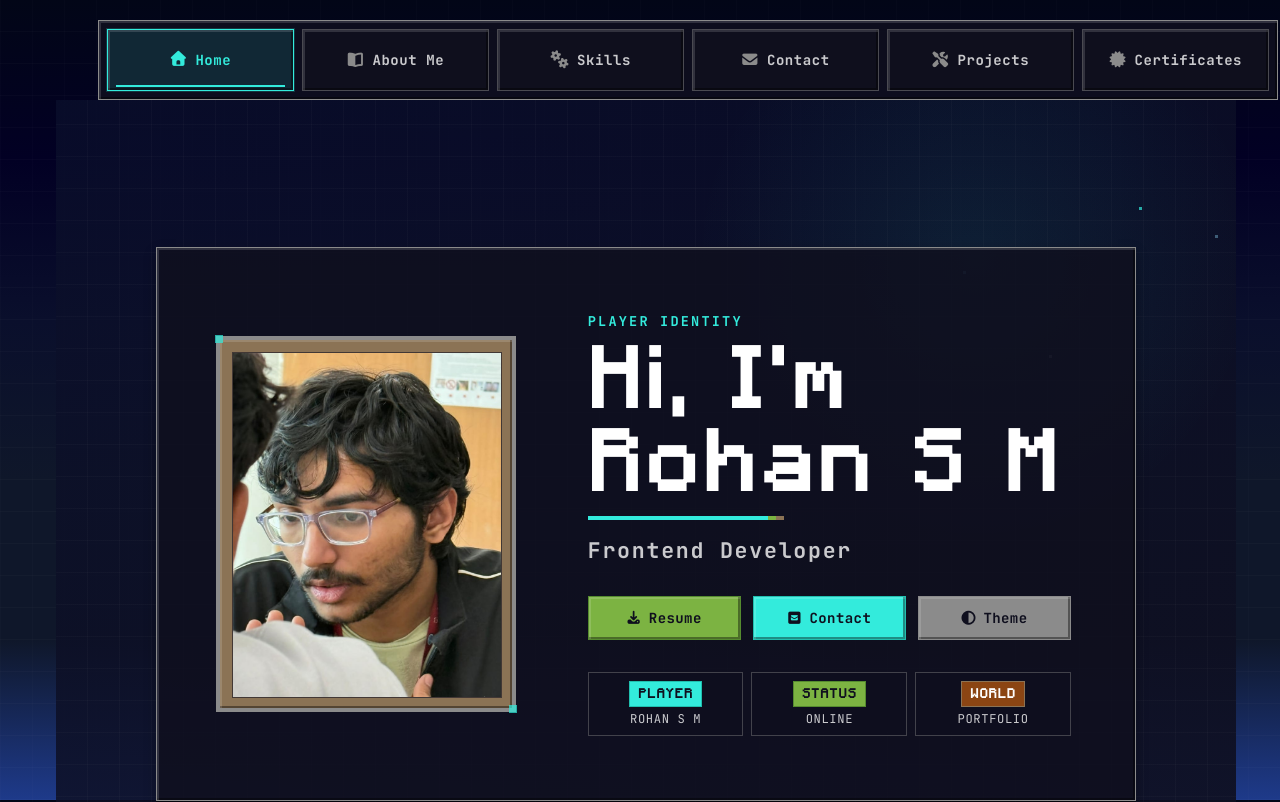
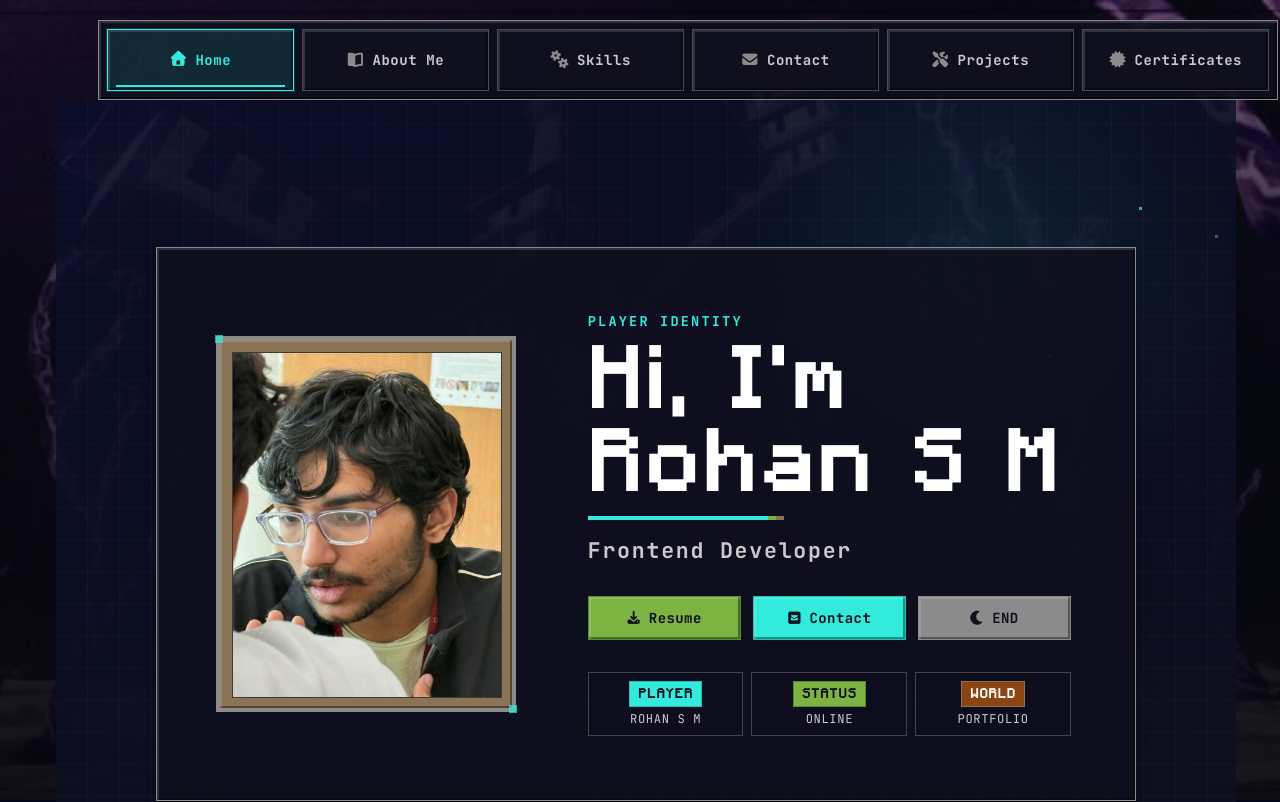
Before and after one commit to Rohan-Shridhar/portfolio, a React (Vite) app: page / in a window 1280 px wide. Shown: the top 802 px of the page. Built offline with nearby package versions, Linux system fonts and the light colour scheme.

Commit message:
Add environment background feature with dynamic wallpapers and theme management

```diff
--- a/src/App.jsx
+++ b/src/App.jsx
@@ -6,6 +6,16 @@ import Skills from './Skills.jsx'
 import Contact from './Contact.jsx'
 import Projects from './Projects.jsx'
 import Footer from './Footer.jsx'
+
+function EnvironmentBackground() {
+  return (
+    <div className="environment-background" aria-hidden="true">
+      <span className="environment-layer environment-layer-end" />
+      <span className="environment-layer environment-layer-nether" />
+      <span className="environment-overlay" />
+    </div>
+  )
+}
 
 function App() {
   const [showBackToTop, setShowBackToTop] = useState(false)
@@ -29,6 +39,8 @@ function App() {
   }
 
   return (<>
+    <EnvironmentBackground />
+
     <header className="site-header">
       <Menu isScrolled={isScrolled} />
     </header>
--- a/src/Home.jsx
+++ b/src/Home.jsx
@@ -1,27 +1,28 @@
-import { useState, useEffect, useRef } from 'react';
+import { useState, useEffect } from 'react';
 import profile from './assets/images/pfp.jpeg';
 import { Badge, BlockButton, BlockCard, PixelBorder } from './components/ui/index.js';
+import {
+    ENVIRONMENTS,
+    applyEnvironment,
+    getInitialEnvironment,
+    persistEnvironment,
+} from './theme.js';
 
 export default function Home(){
-    const [theme, setTheme] = useState("space");
-
-    // Theme button refs & state (top-right corner)
-    const themePlaceholderRef = useRef(null);
-    const themeBtnRef = useRef(null);
-    const [themeBtnStyle, setThemeBtnStyle] = useState({});
-    const [themeTextStyle, setThemeTextStyle] = useState({});
-
-    // Resume button refs & state (top-left corner)
-    const resumePlaceholderRef = useRef(null);
-    const resumeBtnRef = useRef(null);
-    const [resumeBtnStyle, setResumeBtnStyle] = useState({});
-    const [resumeTextStyle, setResumeTextStyle] = useState({});
+    const [theme, setTheme] = useState(getInitialEnvironment);
 
     function toggleTheme() {
-        const newTheme = theme === "light" ? "space" : "light";
-        setTheme(newTheme);
-        document.body.className = newTheme;
+        setTheme((currentTheme) => (
+            currentTheme === ENVIRONMENTS.END
+                ? ENVIRONMENTS.NETHER
+                : ENVIRONMENTS.END
+        ));
     }
+
+    useEffect(() => {
+        applyEnvironment(theme);
+        persistEnvironment(theme);
+    }, [theme]);
 
     function downloadResume() {
         const a = document.createElement('a');
@@ -29,79 +30,6 @@ export default function Home(){
         a.download = 'Rohan_Mirjankar_Resume.pdf';
         a.click();
     }
-
-    useEffect(() => {
-        const handleScrollAndResize = () => {
-            const aboutSection = document.getElementById('about-me');
-            const limit = aboutSection ? aboutSection.offsetTop : window.innerHeight * 0.8;
-            const y = window.scrollY;
-            const progress = Math.min(1, y / limit);
-            const textProgress = Math.min(1, progress / 0.6);
-            const margin = window.innerWidth * 0.05;
-
-            function animateBtn(placeholderRef, toRight, setStyle, setText) {
-                const placeholder = placeholderRef.current;
-                if (!placeholder) return;
-
-                const rect = placeholder.getBoundingClientRect();
-                const startTop = rect.top + y;
-                const startLeft = rect.left + window.scrollX;
-                const width = rect.width;
-                const height = rect.height;
-
-                const targetTop = 20;
-                const targetLeft = toRight
-                    ? window.innerWidth - margin - height
-                    : margin;
-
-                const currentTop = (startTop - y) * (1 - progress) + targetTop * progress;
-                const currentWidth = width * (1 - progress) + height * progress;
-                const currentLeft = startLeft * (1 - progress) + targetLeft * progress;
-
-                if (y === 0) {
-                    setStyle({ position: 'static', zIndex: 'auto' });
-                    setText({ display: 'inline', opacity: 1, maxWidth: '80px', overflow: 'hidden' });
-                } else {
-                    setStyle({
-                        position: 'fixed',
-                        top: `${currentTop}px`,
-                        left: `${currentLeft}px`,
-                        width: `${currentWidth}px`,
-                        height: `${height}px`,
-                        margin: 0,
-                        zIndex: 1000,
-                        boxShadow: progress > 0.5 ? '0 4px 20px rgba(0, 0, 0, 0.3)' : 'none',
-                        transform: `scale(${1 - progress * 0.1})`,
-                        transition: 'box-shadow 0.3s ease, transform 0.1s ease',
-                        pointerEvents: 'auto'
-                    });
-                    setText({
-                        display: 'inline-block',
-                        opacity: 1 - textProgress,
-                        maxWidth: `${(1 - textProgress) * 80}px`,
-                        overflow: 'hidden',
-                        whiteSpace: 'nowrap',
-                        verticalAlign: 'middle',
-                        transition: 'none'
-                    });
-                }
-            }
-
-            animateBtn(themePlaceholderRef, true, setThemeBtnStyle, setThemeTextStyle);
-            animateBtn(resumePlaceholderRef, false, setResumeBtnStyle, setResumeTextStyle);
-        };
-
-        handleScrollAndResize();
-        window.addEventListener('scroll', handleScrollAndResize, { passive: true });
-        window.addEventListener('resize', handleScrollAndResize);
-        const timeoutId = setTimeout(handleScrollAndResize, 100);
-
-        return () => {
-            window.removeEventListener('scroll', handleScrollAndResize);
-            window.removeEventListener('resize', handleScrollAndResize);
-            clearTimeout(timeoutId);
-        };
-    }, []);
 
     return (
         <div className="home-cont hero-section" id="home">
@@ -129,16 +57,14 @@ export default function Home(){
                     </div>
 
                     <div className="home-btn-cont hero-actions hero-block-fall" role="group" aria-label="Hero actions">
-                        <span ref={resumePlaceholderRef} className="hero-action-slot" style={{ display: 'inline-block', position: 'relative' }}>
+                        <span className="hero-action-slot">
                             <BlockButton
-                                ref={resumeBtnRef}
                                 className="resume-btn hero-action-button"
                                 variant="grass"
                                 icon={<i className="fa-solid fa-download" />}
                                 onClick={downloadResume}
-                                style={resumeBtnStyle}
                             >
-                                <span style={resumeTextStyle}>Resume </span>
+                                Resume
                             </BlockButton>
                         </span>
                         <span className="hero-action-slot">
@@ -151,16 +77,29 @@ export default function Home(){
                                 Contact
                             </BlockButton>
                         </span>
-                        <span ref={themePlaceholderRef} className="hero-action-slot" style={{ display: 'inline-block', position: 'relative' }}>
+                        <span className="hero-action-slot">
                             <BlockButton
-                                ref={themeBtnRef}
                                 className="theme-btn hero-action-button"
                                 variant="stone"
-                                icon={<i className="fa-solid fa-circle-half-stroke" />}
+                                icon={
+                                    <i
+                                        className={theme === ENVIRONMENTS.END ? 'fa-solid fa-moon' : 'fa-solid fa-fire'}
+                                    />
+                                }
                                 onClick={toggleTheme}
-                                style={themeBtnStyle}
+                                aria-pressed={theme === ENVIRONMENTS.NETHER}
+                                aria-label={
+                                    theme === ENVIRONMENTS.END
+                                        ? 'Current environment: The End. Switch to The Nether.'
+                                        : 'Current environment: The Nether. Switch to The End.'
+                                }
+                                title={
+                                    theme === ENVIRONMENTS.END
+                                        ? 'Switch to The Nether'
+                                        : 'Switch to The End'
+                                }
                             >
-                                <span style={themeTextStyle}>Theme </span>
+                                {theme === ENVIRONMENTS.END ? 'END' : 'NETHER'}
                             </BlockButton>
                         </span>
                     </div>
--- a/src/index.css
+++ b/src/index.css
@@ -73,6 +73,7 @@
   --duration-interactive: 150ms;
   --duration-normal: 240ms;
   --duration-slow: 240ms;
+  --duration-environment: 1100ms;
   --ease-standard: cubic-bezier(0.2, 0, 0, 1);
   --opacity-disabled: 0.48;
 
@@ -225,6 +226,66 @@ body {
   color: var(--text-color);
 }
 
+/* ========================================= */
+/* Global environment (End / Nether) wallpaper system */
+.environment-background {
+  position: fixed;
+  inset: 0;
+  z-index: -1;
+  overflow: hidden;
+  pointer-events: none;
+}
+
+.environment-layer {
+  position: absolute;
+  inset: 0;
+  background-position: center;
+  background-repeat: no-repeat;
+  background-size: cover;
+  opacity: 0;
+  transition: opacity var(--duration-environment) var(--ease-standard);
+  will-change: opacity;
+}
+
+.environment-layer-end {
+  background-image: url('/wallpapers/end.jpg');
+  opacity: 1;
+}
+
+.environment-layer-nether {
+  background-image: url('/wallpapers/nether.jpg');
+  opacity: 0;
+}
+
+body.nether .environment-layer-end {
+  opacity: 0;
+}
+
+body.nether .environment-layer-nether {
+  opacity: 1;
+}
+
+.environment-overlay {
+  position: absolute;
+  inset: 0;
+  background: linear-gradient(
+    180deg,
+    rgba(9, 9, 20, 0.62) 0%,
+    rgba(9, 9, 20, 0.8) 45%,
+    rgba(6, 6, 14, 0.94) 100%
+  );
+  transition: background var(--duration-environment) var(--ease-standard);
+}
+
+body.nether .environment-overlay {
+  background: linear-gradient(
+    180deg,
+    rgba(28, 9, 6, 0.58) 0%,
+    rgba(21, 8, 7, 0.78) 45%,
+    rgba(12, 6, 6, 0.94) 100%
+  );
+}
+
 .back-to-top {
   position: fixed;
   right: 24px;
@@ -2368,6 +2429,11 @@ body {
     scroll-behavior: auto;
   }
 
+  .environment-layer,
+  .environment-overlay {
+    transition: none;
+  }
+
   .menu-frame,
   .menu-link,
   .menu-link::after,
--- a/src/main.jsx
+++ b/src/main.jsx
@@ -2,8 +2,11 @@ import { StrictMode } from 'react'
 import { createRoot } from 'react-dom/client'
 import './index.css'
 import App from './App.jsx'
+import { applyEnvironment, getInitialEnvironment } from './theme.js'
 
 import "@fortawesome/fontawesome-free/css/all.min.css";
+
+applyEnvironment(getInitialEnvironment());
 
 createRoot(document.getElementById('root')).render(
   <StrictMode>
--- /dev/null
+++ b/src/theme.js
@@ -0,0 +1,51 @@
+export const ENVIRONMENTS = Object.freeze({
+    END: 'end',
+    NETHER: 'nether',
+});
+
+export const THEME_STORAGE_KEY = 'portfolio-theme';
+
+export function isEnvironment(value) {
+    return value === ENVIRONMENTS.END || value === ENVIRONMENTS.NETHER;
+}
+
+export function getInitialEnvironment() {
+    if (typeof window === 'undefined') return ENVIRONMENTS.END;
+
+    try {
+        const savedEnvironment = window.localStorage.getItem(THEME_STORAGE_KEY);
+        return isEnvironment(savedEnvironment) ? savedEnvironment : ENVIRONMENTS.END;
+    } catch {
+        return ENVIRONMENTS.END;
+    }
+}
+
+export function applyEnvironment(environment) {
+    const normalizedEnvironment = isEnvironment(environment)
+        ? environment
+        : ENVIRONMENTS.END;
+
+    if (typeof document === 'undefined') return normalizedEnvironment;
+
+    document.body.dataset.environment = normalizedEnvironment;
+    document.body.classList.remove('light', 'space', ENVIRONMENTS.END, ENVIRONMENTS.NETHER);
+    document.body.classList.add(normalizedEnvironment);
+
+    return normalizedEnvironment;
+}
+
+export function persistEnvironment(environment) {
+    const normalizedEnvironment = isEnvironment(environment)
+        ? environment
+        : ENVIRONMENTS.END;
+
+    if (typeof window === 'undefined') return normalizedEnvironment;
+
+    try {
+        window.localStorage.setItem(THEME_STORAGE_KEY, normalizedEnvironment);
+    } catch {
+        // Continue without persistence when storage is unavailable or blocked.
+    }
+
+    return normalizedEnvironment;
+}
```
Also changed, not shown: public/wallpapers/end.jpg (added), public/wallpapers/nether.jpg (added).
